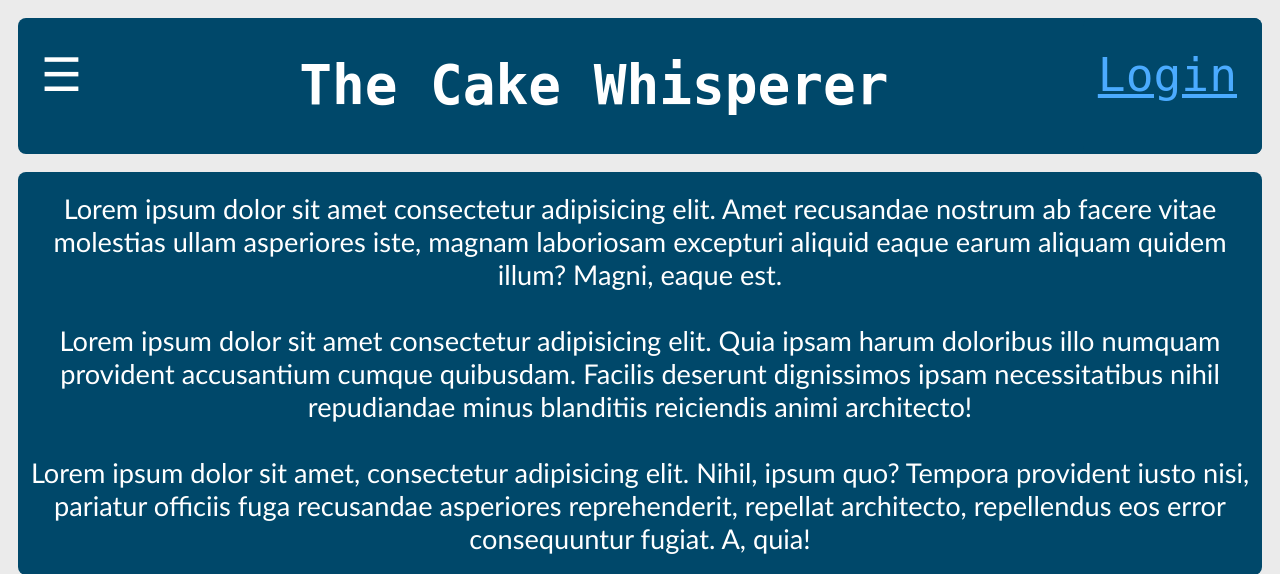
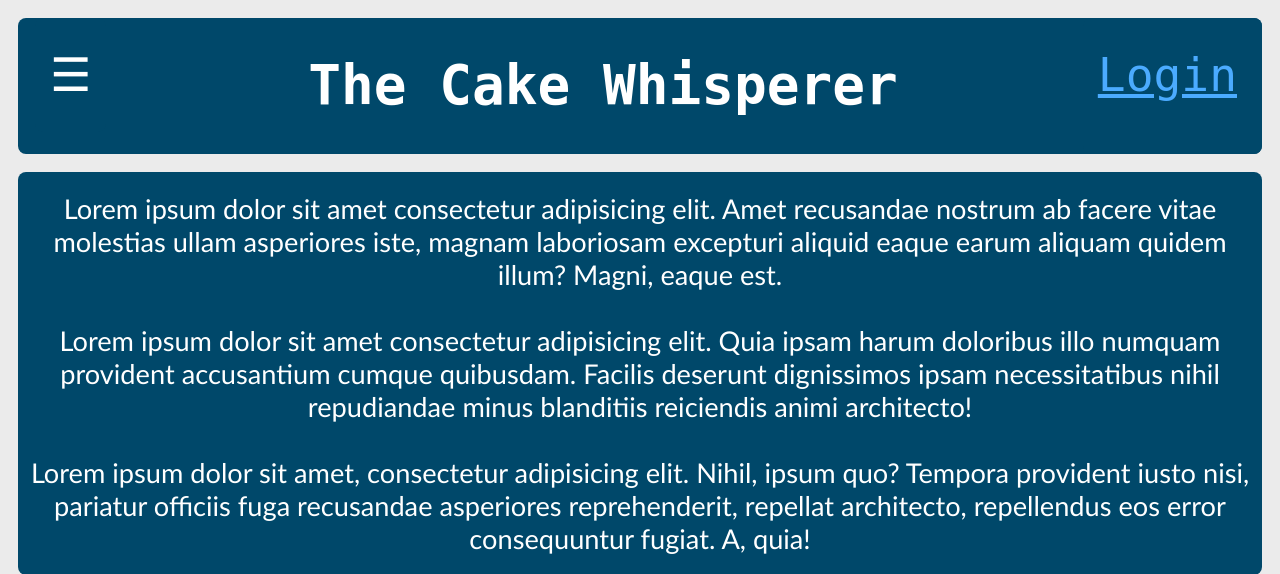
Before and after one commit to darren6996140/cake-whisperer-website, a PHP site: page / in a window 1280 px wide. Shown: the top 574 px of the page. Run offline with PHP 8.4, Linux system fonts and the light colour scheme.

Commit message:
slight changes
tweaked values

```diff
--- a/header.php
+++ b/header.php
@@ -31,18 +31,19 @@
 
 		.header #left
 		{
-			flex: 8%;
+			flex: 9%;
 		}
 
 		.header #center
 		{
-			flex: 90%;
+			flex: 82%;
 			color: white;
+			border-radius: 8px;
 		}
 
 		.header #right
 		{
-			flex: 6%;
+			flex: 9%;
 			font-size: 170%;
 	  		cursor: pointer;
   			background-color: rgb(0, 72, 106);
@@ -58,6 +59,7 @@
   			color: white;
   			padding: 30px 15px;
   			border: none;
+			border-radius: 8px;
 		}
 
 		.header .login{
@@ -75,6 +77,7 @@
 			overflow-x: hidden;
 			transition: 0.5s;
 			padding-top: 60px;
+			z-index: 1;
 		}
 
 		.sidebar a {
```
